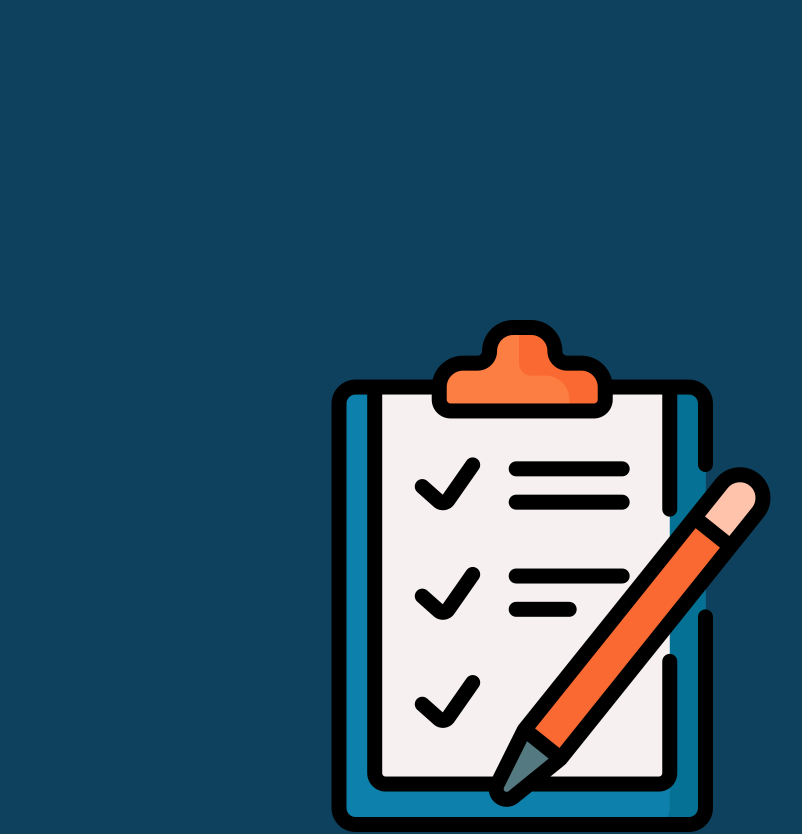
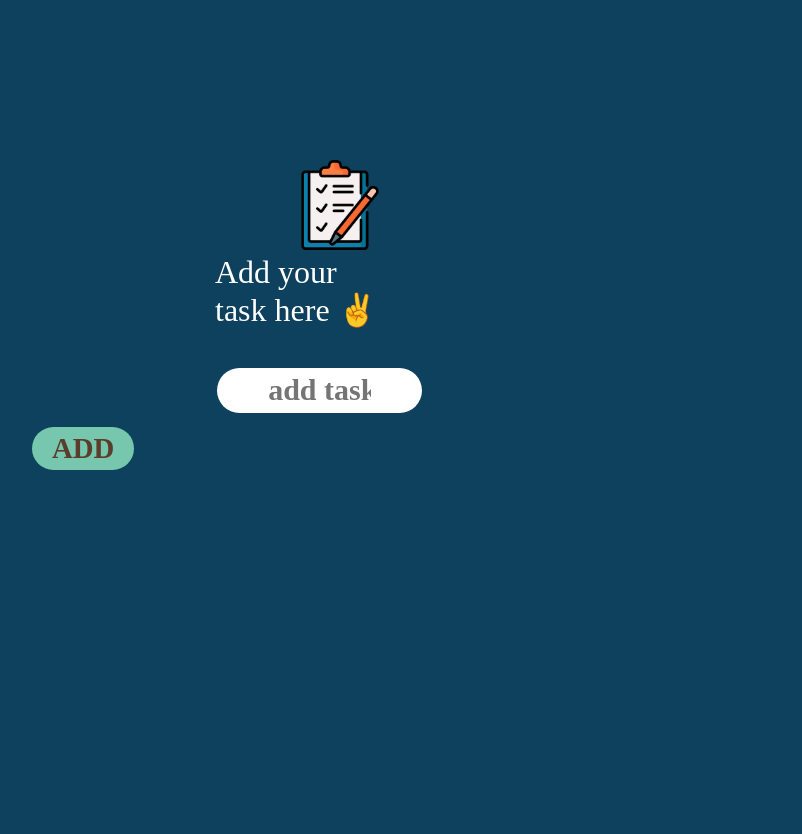
Before and after one commit to SrestMilan/Todo-App, a React (Create React App) app in the folder todo-app/: page / in a window 1280 px wide. Shown: the top 834 px of the page, without its empty margins (377-1179 px from the left). After the commit the page ends 800 px from the top, so only its background shows below. Built offline with nearby package versions, Linux system fonts and the light colour scheme.

Commit message:
creat functionality added

```diff
--- a/todo-app/src/components/App.js
+++ b/todo-app/src/components/App.js
@@ -1,13 +1,19 @@
-import React from "react";
+import React, { useState } from "react";
 import Header from "./Header";
 import Form from "./Form";
-import ListItem from "./ListItem";
+import PackingList from "./PackingList";
 export default function App() {
+  const [taskList, setTaskList] = useState([]);
+
+  function addTask(task) {
+    setTaskList((taskData) => [...taskList, task]);
+  }
+
   return (
     <>
       <Header />
-      <Form />
-      <ListItem />
+      <Form onAddTask={addTask} />
+      <PackingList taskList={taskList} />
     </>
   );
 }
--- a/todo-app/src/components/Form.js
+++ b/todo-app/src/components/Form.js
@@ -1,6 +1,6 @@
 import React, { useState } from "react";
 
-function Form() {
+function Form({ onAddTask }) {
   const [task, setTask] = useState("");
   function formHandle(e) {
     e.preventDefault();
@@ -10,6 +10,8 @@ function Form() {
     const newTask = {
       task,
     };
+
+    onAddTask(newTask);
 
     console.log(newTask);
   }
--- /dev/null
+++ b/todo-app/src/components/Item.js
@@ -0,0 +1,9 @@
+function Item({ listItem }) {
+  return (
+    <div className="taskList">
+      <p>{listItem.task}</p>
+    </div>
+  );
+}
+
+export default Item;
--- a/todo-app/src/components/ListItem.js
+++ /dev/null
@@ -1,11 +0,0 @@
-import React from "react";
-
-function ListItem() {
-  return (
-    <div>
-      <p>Welcome to party</p>
-    </div>
-  );
-}
-
-export default ListItem;
--- /dev/null
+++ b/todo-app/src/components/PackingList.js
@@ -0,0 +1,14 @@
+import React from "react";
+import Item from "./Item";
+
+function PackingList({ taskList }) {
+  return (
+    <div>
+      {taskList.map((listItem) => (
+        <Item listItem={listItem} />
+      ))}
+    </div>
+  );
+}
+
+export default PackingList;
--- a/todo-app/src/index.css
+++ b/todo-app/src/index.css
@@ -10,33 +10,35 @@ body {
 
 .head {
   margin: auto;
-  margin-top: 20em;
+  margin-top: 10em;
   width: 20%;
 }
 
 img {
   margin-left: 10em;
   margin-right: auto;
+  width: 35%;
 }
 
 p {
-  font-size: 4.5em;
-  margin-left: 1.5em;
+  font-size: 2em;
+  margin-left: 2.5em;
   color: rgb(255, 255, 255);
 }
 
 .form {
   margin: auto;
   margin-top: 1.5em;
-  width: 25%;
+  width: 40%;
   height: 7.5em;
 }
 
 input {
   margin-top: 0.5em;
-  margin-left: 5em;
-  height: 3.5em;
-  width: 50%;
+  margin-left: 7em;
+  height: 1.5em;
+  width: 40%;
+  padding: 1.2rem 3.2rem;
   font-size: 30px;
   border-style: none;
 }
@@ -47,7 +49,6 @@ button {
   font-family: inherit;
   border: none;
   border-radius: 2rem;
-  padding: 1.2rem 3.2rem;
   font-weight: 700;
   cursor: pointer;
 }
@@ -58,5 +59,21 @@ button {
   background-color: #76c7ad;
   margin-left: 25px;
   font-size: 1.8rem;
-  height: 3em;
+  height: 1.5em;
+  margin-top: 0.5em;
 }
+
+.taskList {
+  margin-left: auto;
+  margin-right: auto;
+  margin-top: 1.5em;
+  width: 20%;
+  height: 2em;
+
+  list-style-type: none;
+}
+
+li {
+  list-style-type: none;
+  text-align: center;
+}
```
